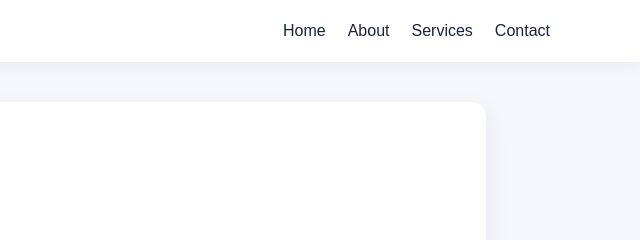
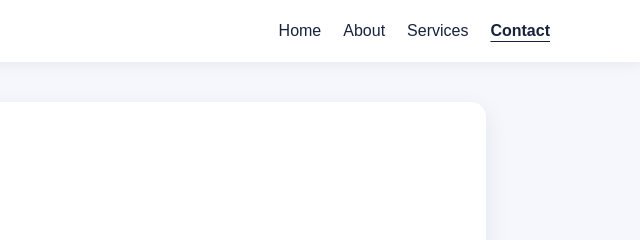
Before and after one commit to Target-reached/synent-task7-multipagewebsite-jagan, a plain HTML site: page contact.html in a window 1280 px wide. Shown: the top 240 px of the page, 640-1280 px from the left. Drawn offline with Linux system fonts and the light colour scheme.

Commit message:
Mark active page in shared website navigation

```diff
--- a/contact.html
+++ b/contact.html
@@ -11,8 +11,7 @@
 <body>
     <header><strong>BrightPath Studio</strong><button id="menuButton" class="menu-button" aria-expanded="false"
             aria-controls="menu">☰ <span class="sr">Menu</span></button>
-        <nav id="menu"><a href="index.html">Home</a><a href="about.html">About</a><a href="services.html">Services</a><a
-                href="contact.html">Contact</a></nav>
+        <nav id="menu"><a href="index.html">Home</a><a href="about.html">About</a><a href="services.html">Services</a><a href="contact.html" aria-current="page">Contact</a></nav>
     </header>
     <main>
         <section class="card">
--- a/style.css
+++ b/style.css
@@ -172,3 +172,5 @@ textarea:focus {
         padding: 28px
     }
 }
+
+nav a[aria-current="page"] { font-weight: 700; text-decoration: underline; text-underline-offset: 5px; }
```
Also changed, not shown: about.html (+1 -1 lines), index.html (+1 -1 lines), services.html (+1 -1 lines).
